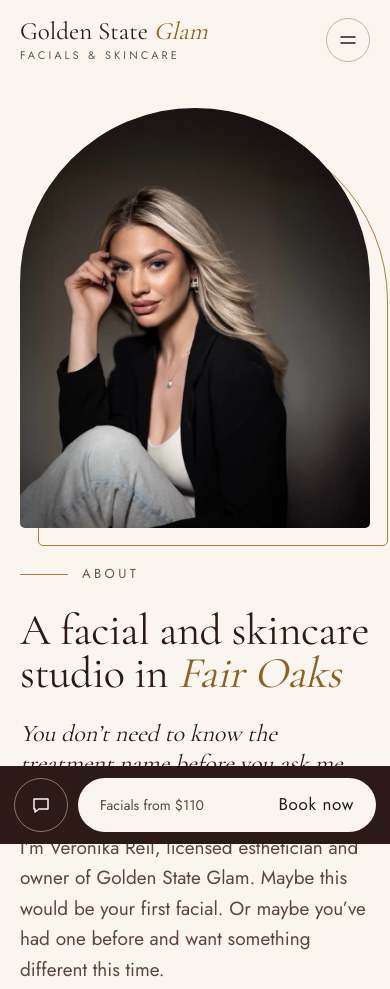
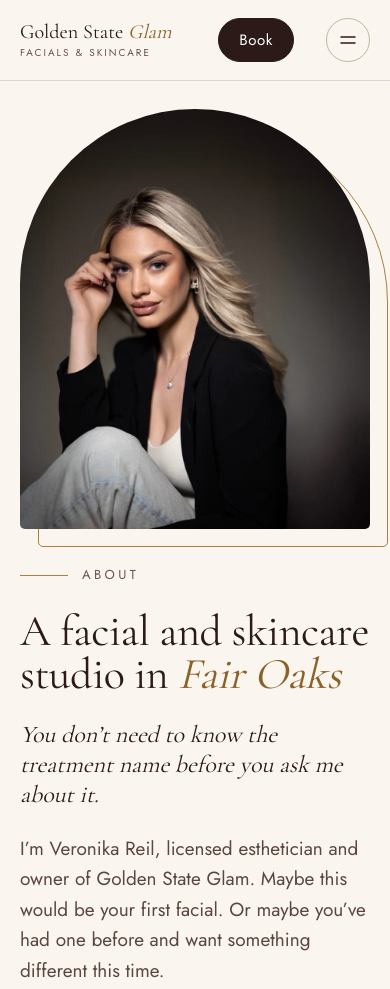
Before and after one commit to tomireil/goldenstateglam, an Astro site: page /about in a window 390 px wide. Shown: the top 989 px of the page. Built offline with nearby package versions, Linux system fonts and the light colour scheme; Astro itself is replaced by a stand-in of ours.

Commit message:
Remove the floating Book bar
Phones and tablets get a compact Book button in the pinned header
instead, so booking is still one tap away without a bar over the page.

Co-Authored-By: Claude Fable 5.2 <noreply@anthropic.com>
Claude-Session: https://claude.ai/code/session_01W6p29QfBb2jUFEhLSRr2fP

```diff
--- a/src/components/BookBar.astro
+++ /dev/null
@@ -1,14 +0,0 @@
----
-import { site } from '../data/site';
-import { priceFrom } from '../data/facials';
----
-
-<nav class="bookbar" aria-label="Quick booking">
-  <a class="bookbar__text" href={site.smsHref} aria-label="Text the studio">
-    <svg width="22" height="22" viewBox="0 0 22 22" fill="none" stroke="currentColor" stroke-width="1.5" stroke-linecap="round" stroke-linejoin="round" aria-hidden="true"><path d="M4 5h14v10H9l-4 3v-3H4z"></path></svg>
-  </a>
-  <a class="bookbar__book" href={site.bookingUrl}>
-    <span class="bookbar__pick" data-bookbar-pick>Facials from {priceFrom}</span>
-    <span class="bookbar__label">Book now</span>
-  </a>
-</nav>
--- a/src/components/Header.astro
+++ b/src/components/Header.astro
@@ -17,6 +17,7 @@ const isCurrent = (href: string) => path === href || (href !== '/' && path.start
       <a class="site-header__phone link" href={site.phoneHref}>{site.phoneDisplay}</a>
       <a class="btn btn--sm" href={site.bookingUrl}>Book now</a>
     </div>
+    <a class="btn site-header__book" href={site.bookingUrl}>Book</a>
     <details class="menu">
       <summary aria-label="Open menu">
         <svg width="20" height="20" viewBox="0 0 20 20" fill="none" stroke="currentColor" stroke-width="1.5" stroke-linecap="round" aria-hidden="true"><path d="M3 7h14M3 13h14"></path></svg>
--- a/src/layouts/Base.astro
+++ b/src/layouts/Base.astro
@@ -7,7 +7,6 @@ import '@fontsource/jost/latin-500.css';
 import '../styles/global.css';
 import Header from '../components/Header.astro';
 import Footer from '../components/Footer.astro';
-import BookBar from '../components/BookBar.astro';
 import seo from '../data/seo.json';
 import { site } from '../data/site';
 import { priceFrom, priceTo, services } from '../data/facials';
@@ -83,13 +82,12 @@ const blocks = [business, ...(entry.jsonld ?? []), ...jsonLd].filter(Boolean);
     <link rel="sitemap" href="/sitemap-index.xml" />
     {blocks.map((b) => <script type="application/ld+json" set:html={JSON.stringify(b)} />)}
   </head>
-  <body class="has-bookbar">
+  <body>
     <a class="skip" href="#content">Skip to content</a>
     <Header path={path} />
     <main id="content">
       <slot />
     </main>
     <Footer />
-    <BookBar />
   </body>
 </html>
--- a/src/pages/index.astro
+++ b/src/pages/index.astro
@@ -342,9 +342,9 @@ const description = `Facials in Fair Oaks, CA, by licensed esthetician ${site.ow
       max-width: none;
       margin-inline: calc(-1 * var(--gutter));
       aspect-ratio: auto;
-      /* Sized so the rating, headline and button all sit above the sticky Book bar on the first screen. */
+      /* Sized so the rating, headline and button all fit on the first screen. */
       height: 300px;
-      height: clamp(190px, calc(100svh - 404px), 440px);
+      height: clamp(200px, calc(100svh - 330px), 440px);
     }
 
     .hero__art::after {
--- a/src/styles/global.css
+++ b/src/styles/global.css
@@ -319,6 +319,32 @@ button {
   background: var(--ivory);
 }
 
+/* Phones and tablets: the header stays pinned so Book is always one tap away. */
+@media (max-width: 979px) {
+  html {
+    scroll-padding-top: 96px;
+  }
+
+  .site-header {
+    position: sticky;
+    top: 0;
+    z-index: 30;
+    border-bottom: 1px solid var(--line);
+  }
+
+  .site-header__inner {
+    gap: 10px;
+    padding-block: 14px;
+  }
+
+  .logo {
+    flex: none;
+    white-space: nowrap;
+    min-height: 44px;
+    justify-content: center;
+  }
+}
+
 .site-header__inner {
   display: flex;
   align-items: center;
@@ -383,6 +409,39 @@ button {
   gap: 22px;
 }
 
+.site-header__book {
+  margin-left: auto;
+  min-height: 44px;
+  padding: 0 20px;
+  font-size: 15px;
+}
+
+/* The logo scales with the screen so logo, Book and the menu button always fit on one row. */
+@media (max-width: 439px) {
+  .logo__name {
+    font-size: clamp(18px, calc((100vw - 196px) / 9.6), 25px);
+  }
+
+  .logo__tag {
+    font-size: clamp(8.5px, 2.6vw, 10px);
+    letter-spacing: 0.2em;
+  }
+}
+
+@media (max-width: 359px) {
+  .site-header__inner {
+    gap: 8px;
+  }
+
+  .logo__tag {
+    letter-spacing: 0.16em;
+  }
+
+  .site-header__book {
+    padding: 0 14px;
+  }
+}
+
 .site-header__phone {
   font-size: 15px;
   text-decoration: none;
@@ -445,7 +504,8 @@ button {
     display: flex;
   }
 
-  .menu {
+  .menu,
+  .site-header__book {
     display: none;
   }
 }
@@ -496,83 +556,6 @@ button {
   display: flex;
   align-items: center;
   min-height: 44px;
-}
-
-@media (max-width: 979px) {
-  body.has-bookbar .site-footer__inner {
-    padding-bottom: 130px;
-  }
-}
-
-/* ---------- sticky book bar (phones) ---------- */
-
-.bookbar {
-  position: fixed;
-  left: 0;
-  right: 0;
-  bottom: 0;
-  z-index: 30;
-  display: flex;
-  align-items: center;
-  gap: 10px;
-  padding: 12px 14px calc(12px + env(safe-area-inset-bottom, 0px));
-  background: var(--ink);
-}
-
-.bookbar__text {
-  flex: none;
-  width: 54px;
-  height: 54px;
-  border-radius: 50%;
-  border: 1px solid #8a7a69;
-  color: var(--ivory);
-  display: flex;
-  align-items: center;
-  justify-content: center;
-}
-
-.bookbar__text:hover {
-  color: var(--champagne);
-}
-
-.bookbar__book {
-  flex: 1;
-  min-width: 0;
-  height: 54px;
-  padding: 0 22px;
-  border-radius: 999px;
-  background: var(--ivory);
-  color: var(--ink);
-  display: flex;
-  align-items: center;
-  justify-content: space-between;
-  gap: 10px;
-  text-decoration: none;
-}
-
-.bookbar__book:hover {
-  color: var(--ink);
-}
-
-.bookbar__pick {
-  min-width: 0;
-  overflow: hidden;
-  white-space: nowrap;
-  text-overflow: ellipsis;
-  font-size: 14px;
-  color: var(--text);
-}
-
-.bookbar__label {
-  flex: none;
-  font-weight: 500;
-  letter-spacing: 0.04em;
-}
-
-@media (min-width: 980px) {
-  .bookbar {
-    display: none;
-  }
 }
 
 /* ---------- shared pieces ---------- */
```
Also changed, not shown: src/components/FacialGallery.astro (+8 -10 lines).
